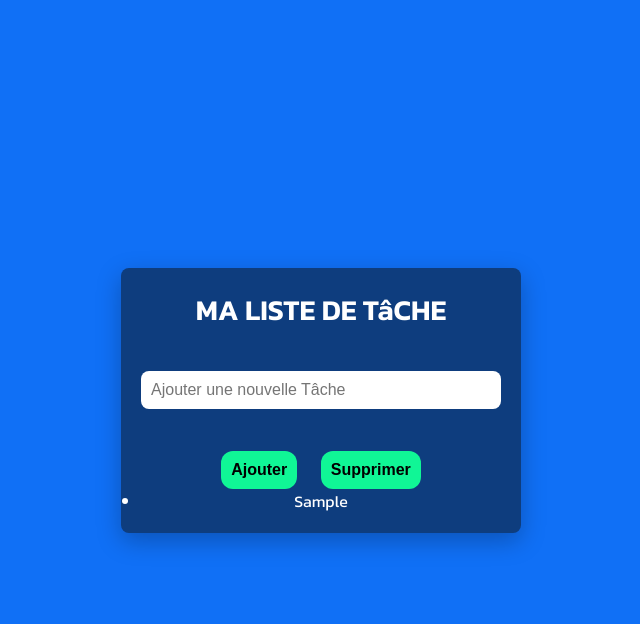
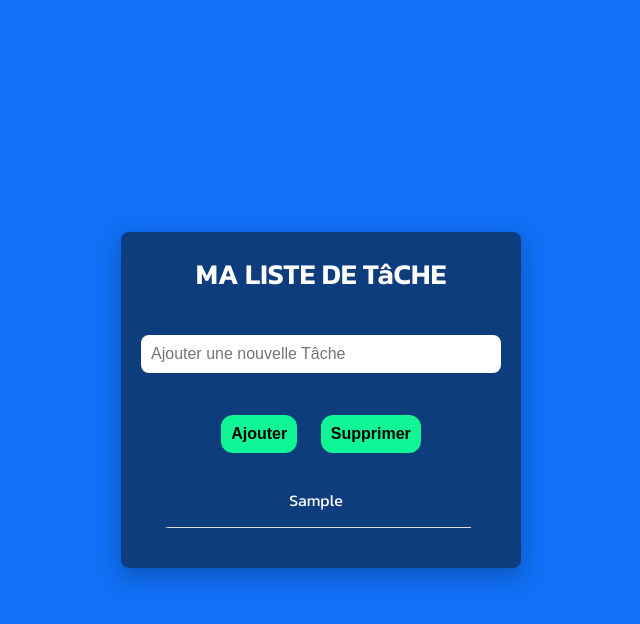
Before and after one commit to JRSLGD/TO-DO-LIST_-JS, a plain HTML site: page index.html in a window 1280 px wide. Both pictures are taken after typing "Sample" into the empty fields and a click on the button "Ajouter". Shown: the whole page, without its empty margins (319-959 px from the left). Drawn offline with Linux system fonts and the light colour scheme; a web font is replaced by a local one.

Commit message:
commit up

```diff
--- a/script.js
+++ b/script.js
@@ -8,5 +8,7 @@ function newTask(){
         li.textContent = task;
         taskList.appendChild(li);
         taskInput.value = '';
+
+        ul.classList.add('active-list')
     }
 }
--- a/style.css
+++ b/style.css
@@ -70,3 +70,23 @@ button {
     font-weight: bold;
     margin: 30px 10px 0 10px;
 }
+ul {
+    margin: 20px;
+    border-radius: 8px;
+    list-style: none;
+    text-align: center;
+    max-height: 500px;
+    overflow: auto;
+    padding-right: 10px;
+    border : none;
+}
+ul.active-list {
+    border: 1px solid var(--border);
+}
+li {
+    padding: 15px 0;
+    border-bottom: 1px solid var(--border) ;
+}
+li :last-child {
+    border-bottom: none ;
+}
```
